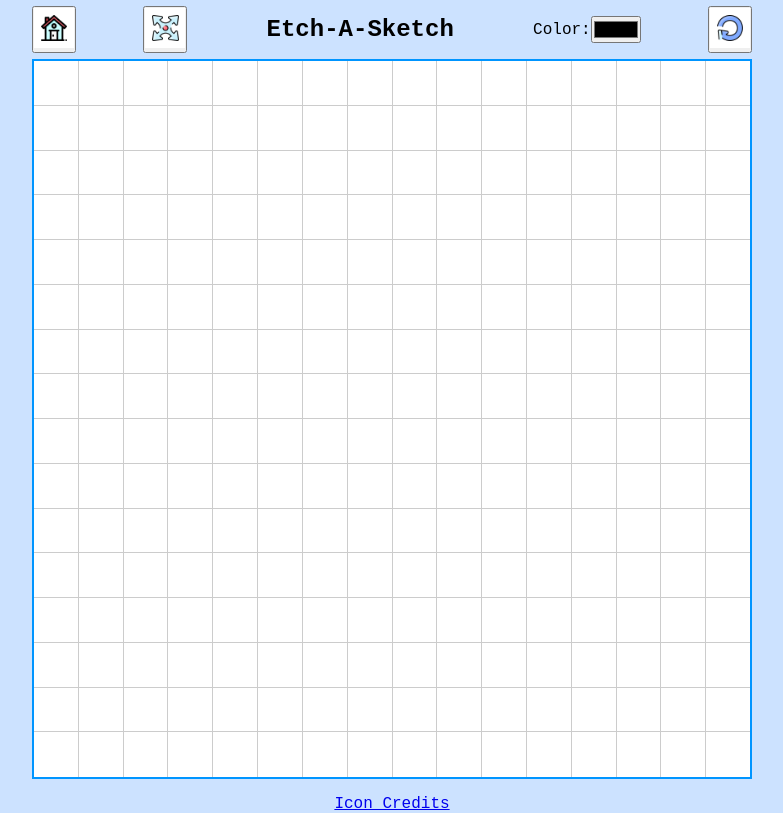
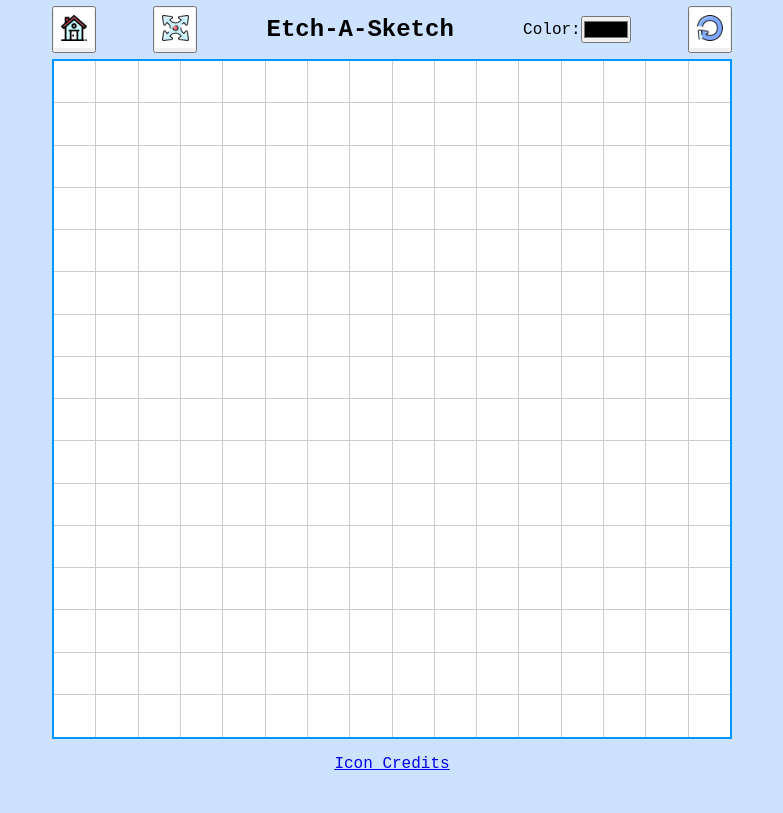
Before and after one commit to Aparichit0/etch-a-sketch, a plain HTML site: page index.html in a window 1280 px wide. Shown: the whole page, without its empty margins (248-1031 px from the left). Drawn offline with Linux system fonts and the light colour scheme.

Commit message:
resize based on orientation

```diff
--- a/style.css
+++ b/style.css
@@ -33,6 +33,8 @@ body {
 
 /* navigation bar */
 nav {
+    flex-wrap: wrap;
+    width: 90vw;
     align-items: center;
     padding: 0.25em 0;
     justify-content: space-between;
@@ -54,9 +56,23 @@ h1 {
 .container {
     background-color: var(--gridLightColor);
     border: 2px solid var(--borderColor);
-    width: 90vh;
-    height: 90vh;
+    width: 90vw;
+    height: 90vw;
     flex-direction: column;
+    align-self: center;
+}
+
+@media (orientation: landscape) {
+
+    /* switch grid container parmeters based on screen rotation */
+    .container {
+        width: 85vh;
+        height: 85vh;
+    }
+
+    nav {
+        width: 85vh;
+    }
 }
 
 .container>.row {
```
